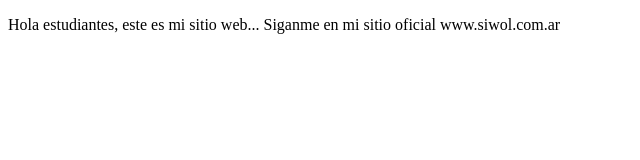
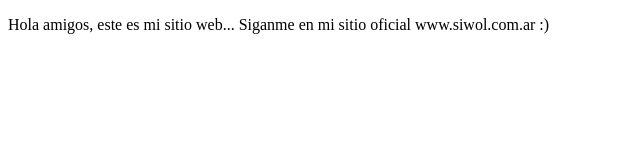
Before and after one commit to Cabus1982/proyectoDemoCursoPrework, a plain HTML site: page index.html in a window 1280 px wide. Shown: the whole page, without its empty margins (0-640 px from the left). Drawn offline with Linux system fonts and the light colour scheme.

Commit message:
cambios agregamos

```diff
--- a/index.html
+++ b/index.html
@@ -7,8 +7,8 @@
 </head>
 <body>
     <p>
-    Hola estudiantes, este es mi sitio web...
-    Siganme en mi sitio oficial www.siwol.com.ar
+    Hola amigos, este es mi sitio web...
+    Siganme en mi sitio oficial www.siwol.com.ar :)
     </p>
 </body>
 </html>
```
